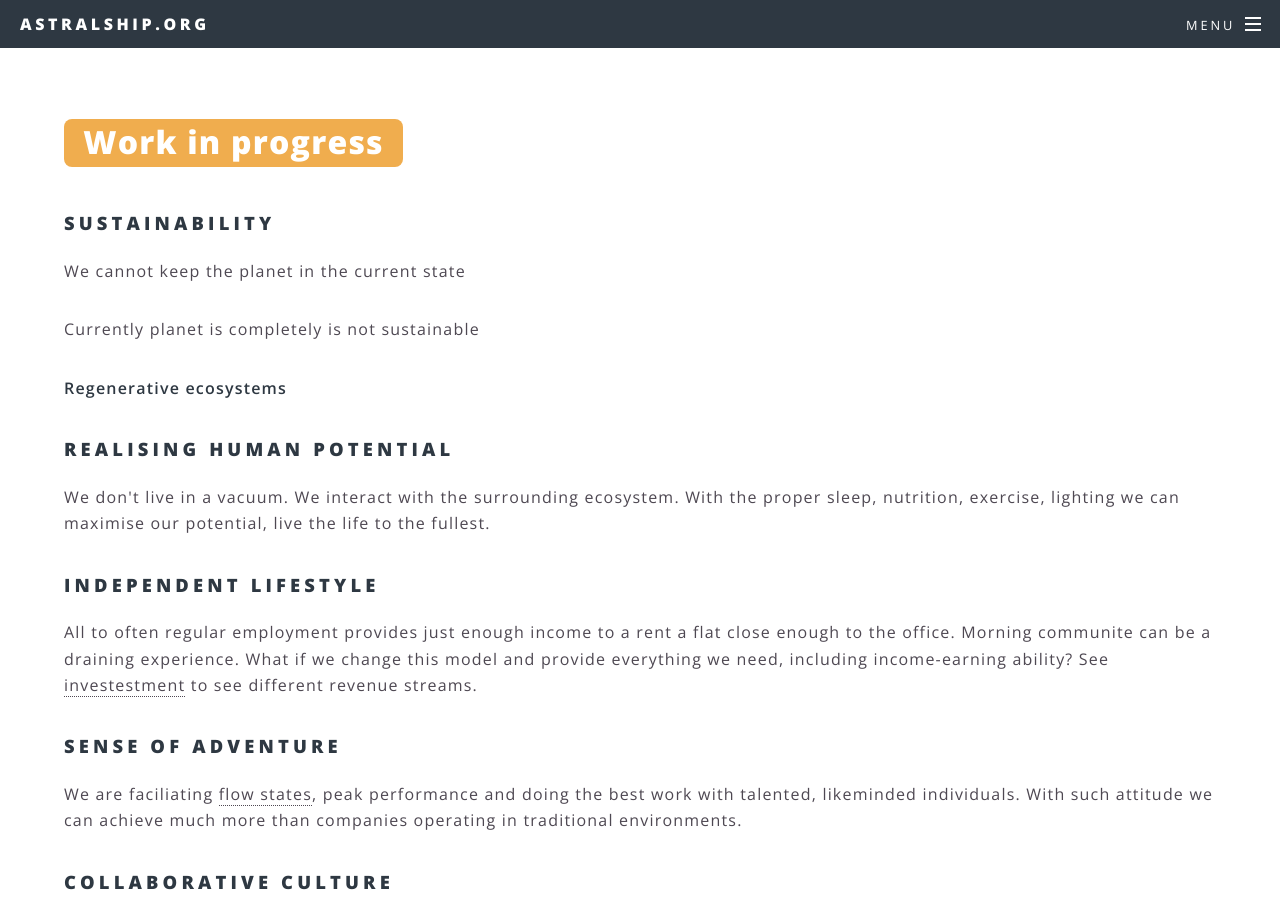
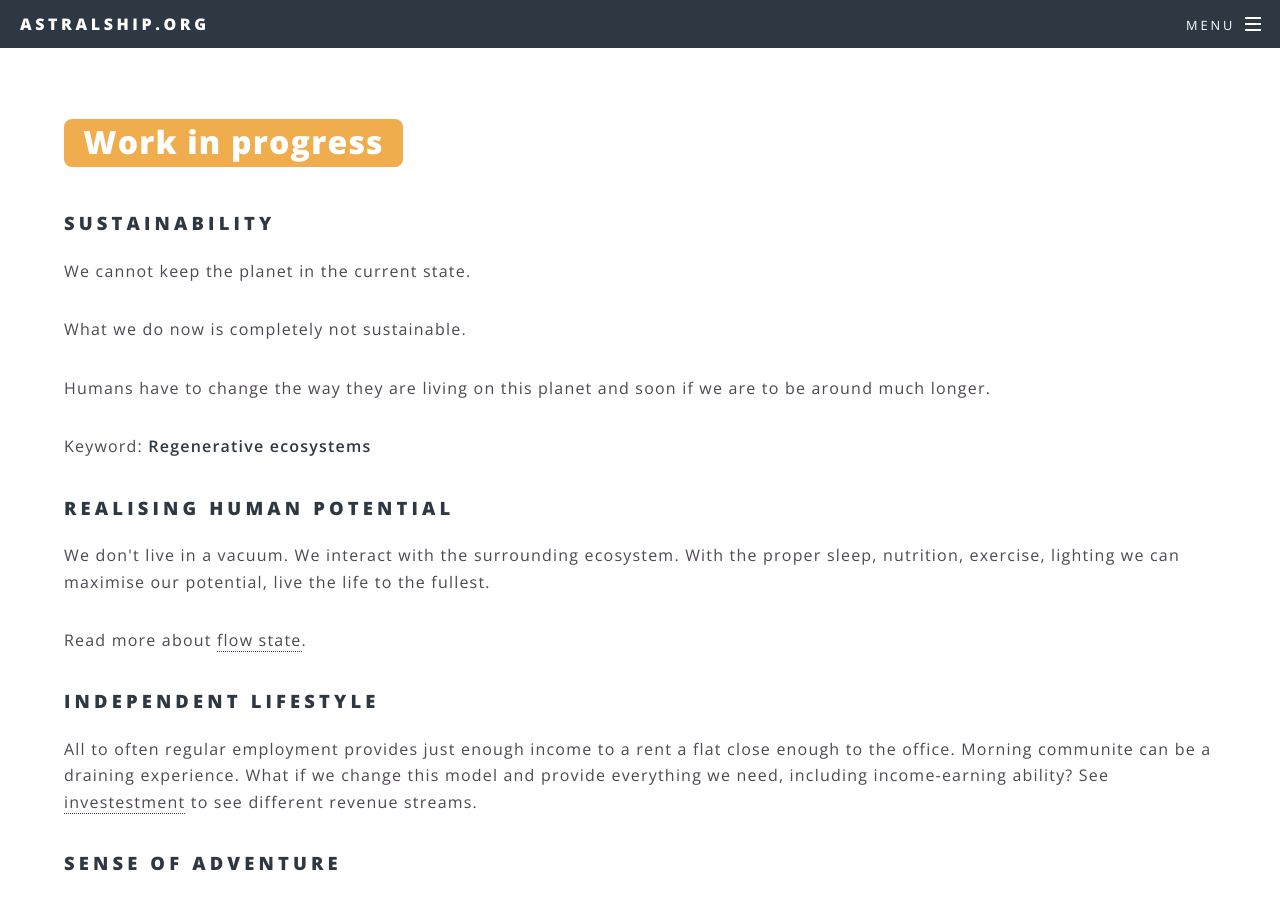
Before and after one commit to astralship/astralship.github.io, a Jekyll site: the page built from mission.html, in a window 1280 px wide and 900 px high, scrolled down 370 px. Built offline with Jekyll 4.4.1, drawn with Linux system fonts in a browser that asks for light colours.

Commit message:
moving sentence from “voyages” to “mission”

```diff
--- a/mission.html
+++ b/mission.html
@@ -8,12 +8,14 @@ order: 2
 	<div class="wip">Work in progress</div>
 
 	<h3>Sustainability</h3>
-	<p>We cannot keep the planet in the current state</p>
-	<p>Currently planet is completely is not sustainable</p>
-	<p><strong>Regenerative ecosystems</strong></p>
+	<p>We cannot keep the planet in the current state.</p>
+	<p>What we do now is completely not sustainable.</p>
+	<p>Humans have to change the way they are living on this planet and soon if we are to be around much longer.</p>
+	<p>Keyword: <strong>Regenerative ecosystems</strong></p>
 
 	<h3>Realising human potential</h3>
 	<p>We don't live in a vacuum. We interact with the surrounding ecosystem. With the proper sleep, nutrition, exercise, lighting we can maximise our potential, live the life to the fullest.</p>
+	<p>Read more about <a href="flow">flow state</a>.</p>
 
 	<h3>Independent lifestyle</h3>
 	<p>All to often regular employment provides just enough income to a rent a flat close enough to the office. Morning communite can be a draining experience. What if we change this model and provide everything we need, including income-earning ability? See <a href="investment.htmt">investestment</a> to see different revenue streams.</p>
--- a/voyages.html
+++ b/voyages.html
@@ -6,7 +6,7 @@ subtitle:
 
 	<h3>This is how we sail</h3>
 
-	<p>Once we have a ship we have many ideas for voyages we want to make. Humans have to change the way they are living on this planet and soon if we are to be around much longer. Our team won't control all the voyages, sometimes we'll sail ourselves, sometimes we'll plan voyages and recruits crew, and other times we'll simply hand over the ship for others to use. When we set the goals we'll seek to tackle some of the grand societal challenges facing us today. Think <a href="http://www.poc21.cc/">http://www.poc21.cc/</a> but on an ongoing basis.</p>
+	<p>Once we have a ship we have many ideas for voyages we want to make. Our team won't control all the voyages, sometimes we'll sail ourselves, sometimes we'll plan voyages and recruits crew, and other times we'll simply hand over the ship for others to use. When we set the goals we'll seek to tackle some of the grand societal challenges facing us today. Think <a href="http://www.poc21.cc/">http://www.poc21.cc/</a> but on an ongoing basis.</p>
 
 <p>Voyages are suited to rapid prototyping of ideas and tackling innovation and design challenges. Sometime it could be an entrepreneur with funding wanting to develop their business idea and take it to market faster than any corporate environment will allow, where we make money like this we'll use it to offset the cost of other voyages which may have great social benefit but not their own funding</p>
 
```
Also changed, not shown: images/youtube-thumbnail.jpg (added).
